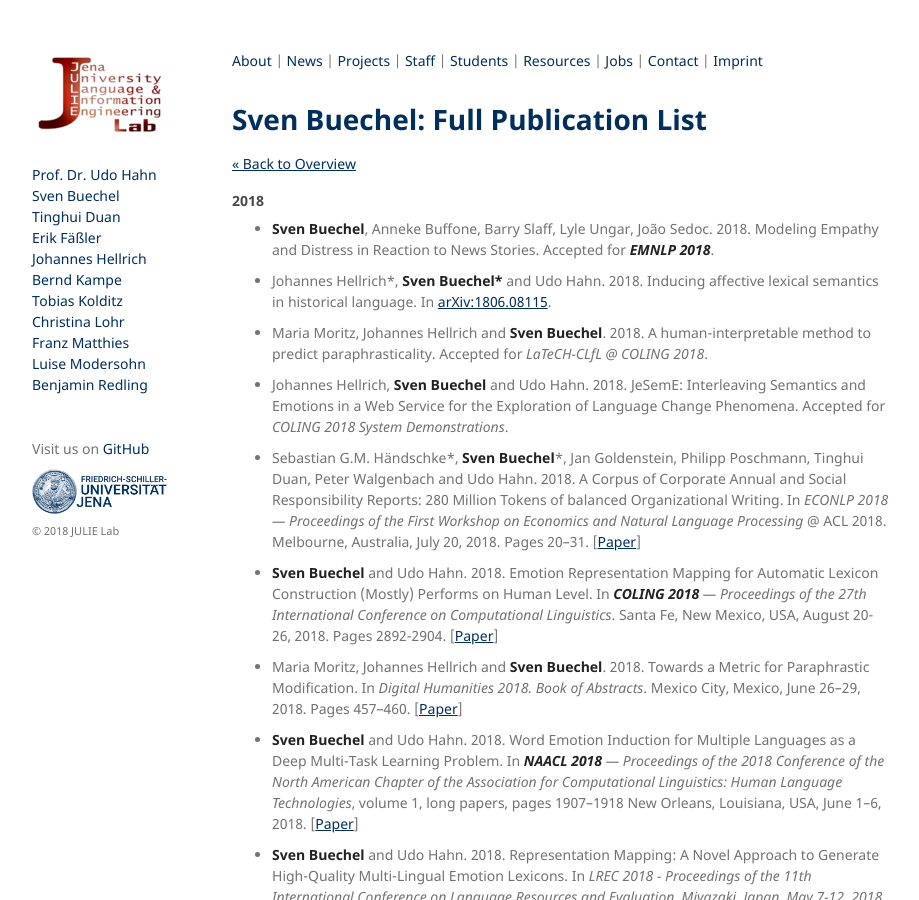
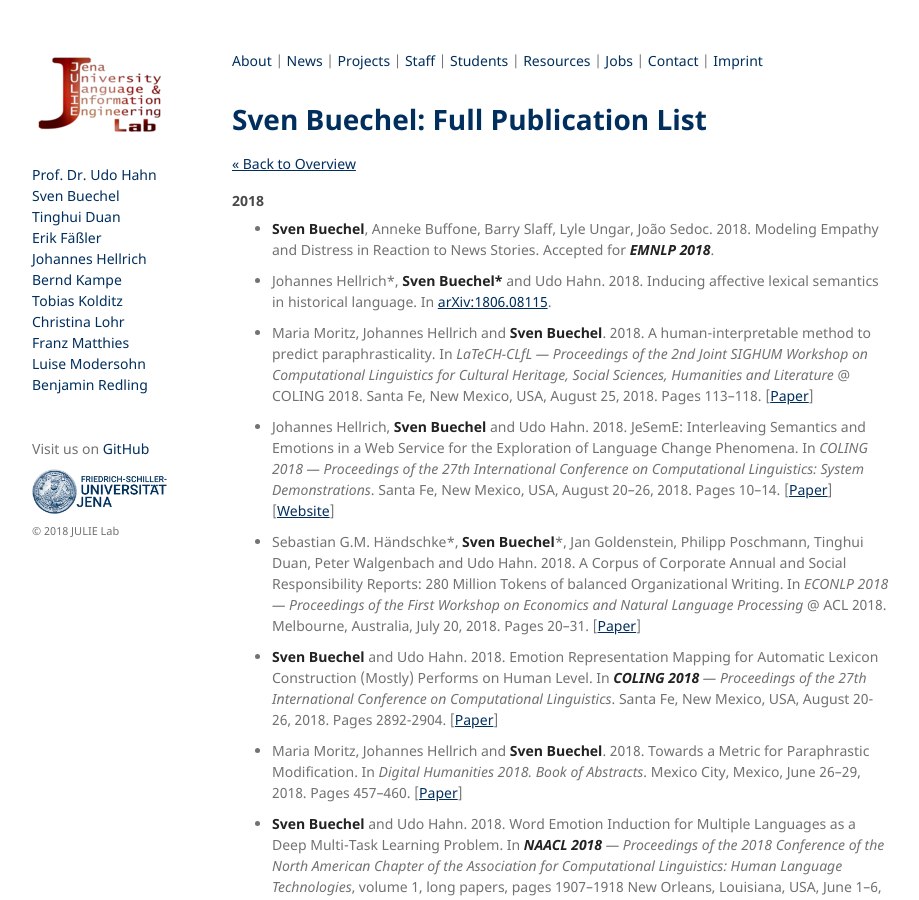
Before and after one commit to JULIELab/JULIELab.github.io, a Jekyll site: the page built from Staff/Buechel/publication.md, in a window 1280 px wide and 900 px high. Shown: the whole window, without its empty margins (178-1097 px from the left). Built offline with Jekyll 4.4.1, drawn with Linux system fonts in a browser that asks for light colours; our own code applies the rules of GitHub Pages for plain Markdown files.

Commit message:
Update publication.md

```diff
--- a/Staff/Buechel/publication.md
+++ b/Staff/Buechel/publication.md
@@ -12,9 +12,9 @@ layout: staff
 
 * Johannes Hellrich\*, **Sven Buechel\*** and Udo Hahn. 2018.  Inducing affective lexical semantics in historical language. In [arXiv:1806.08115](https://arxiv.org/abs/1806.08115).
 
-* Maria Moritz, Johannes Hellrich and **Sven Buechel**. 2018. A human-interpretable method to predict paraphrasticality. Accepted for *LaTeCH-CLfL @ COLING 2018*.
+* Maria Moritz, Johannes Hellrich and **Sven Buechel**. 2018. A human-interpretable method to predict paraphrasticality. In *LaTeCH-CLfL — Proceedings of the 2nd Joint SIGHUM Workshop on Computational Linguistics for Cultural Heritage, Social Sciences, Humanities and Literature* @ COLING 2018. Santa Fe, New Mexico, USA, August 25, 2018. Pages 113–118.  [[Paper](http://aclweb.org/anthology/W18-4513)]
 
-* Johannes Hellrich, **Sven Buechel** and Udo Hahn. 2018. JeSemE: Interleaving Semantics and Emotions in a Web Service for the Exploration of Language Change Phenomena. Accepted for *COLING 2018 System Demonstrations*.
+* Johannes Hellrich, **Sven Buechel** and Udo Hahn. 2018. JeSemE: Interleaving Semantics and Emotions in a Web Service for the Exploration of Language Change Phenomena. In *COLING 2018 — Proceedings of the 27th International Conference on Computational Linguistics: System Demonstrations*. Santa Fe, New Mexico, USA, August 20–26, 2018. Pages 10–14. [[Paper](http://aclweb.org/anthology/C18-2003 )][[Website](http://jeseme.org/)]
 
 * Sebastian G.M. Händschke\*, **Sven Buechel**\*, Jan Goldenstein, Philipp Poschmann, Tinghui Duan, Peter Walgenbach and Udo Hahn. 2018. A Corpus of Corporate Annual and Social Responsibility Reports: 280 Million Tokens of balanced Organizational Writing. In *ECONLP 2018 — Proceedings of the First Workshop on Economics and Natural Language Processing* @ ACL 2018. Melbourne, Australia, July 20, 2018. Pages 20–31. [[Paper](http://aclweb.org/anthology/W18-3103)]
 
```
